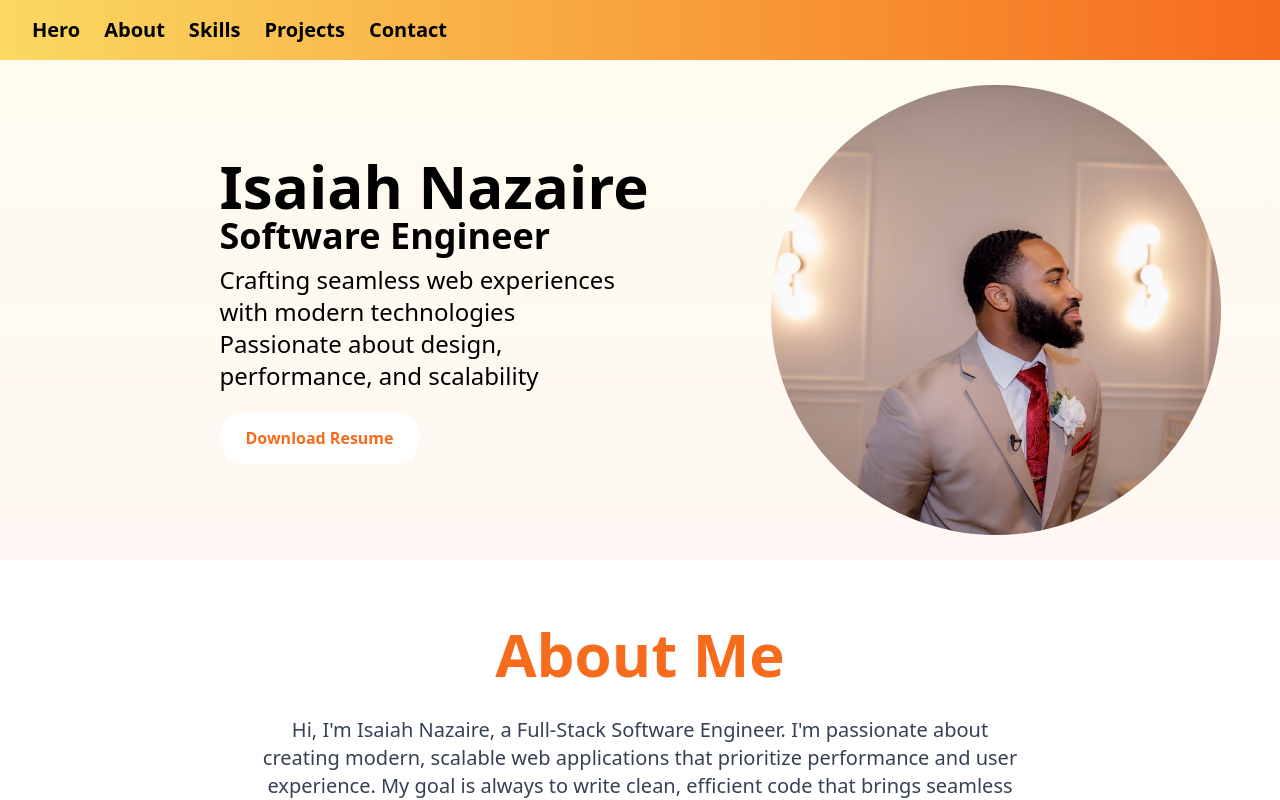
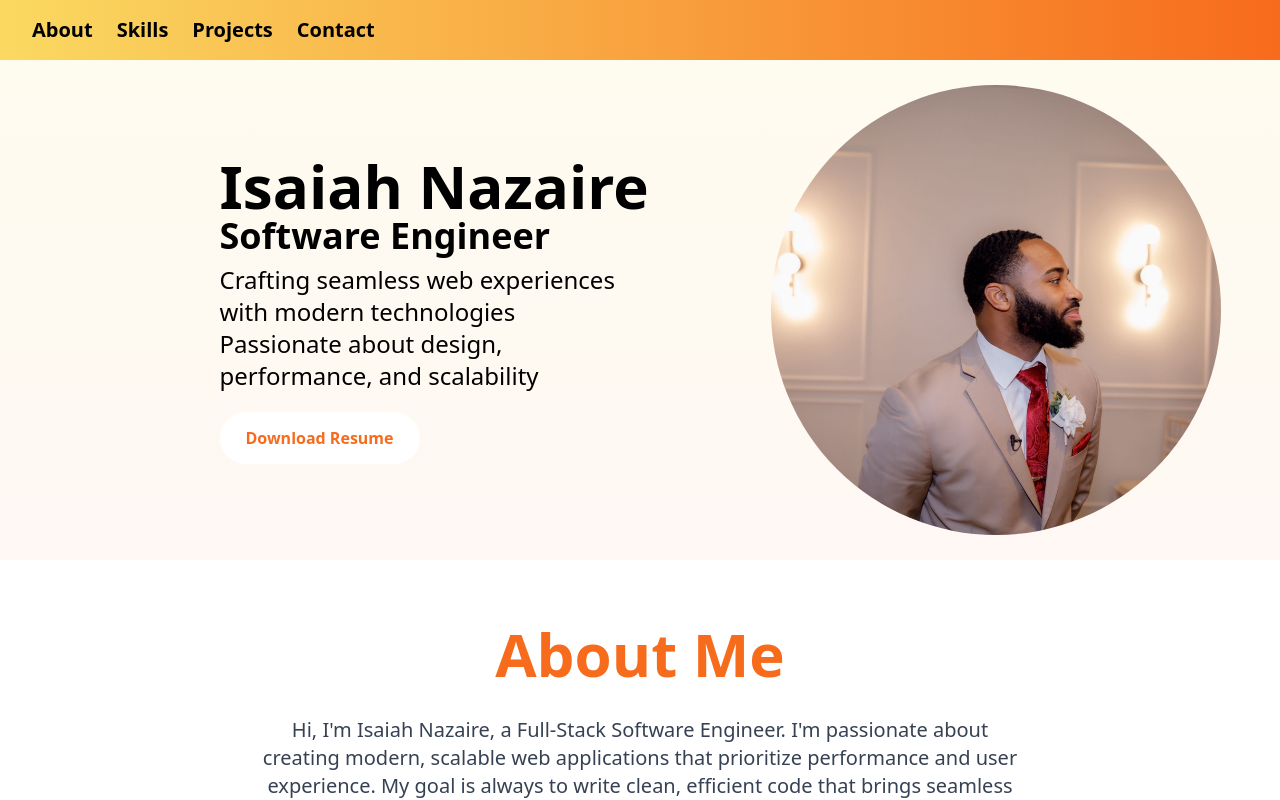
Before and after one commit to IsaiahJazz/interactive-resume, a Next.js app: page / in a window 1280 px wide. Shown: the top 800 px of the page. Built offline with nearby package versions, Linux system fonts and the light colour scheme.

Commit message:
removing hero from navbar

```diff
--- a/src/components/NavBar.tsx
+++ b/src/components/NavBar.tsx
@@ -4,12 +4,6 @@ const NavBar = () => {
   return (
     <nav className="bg-[linear-gradient(90deg,#FAD961,#F76B1C)] text-black py-4 px-8 flex justify-between sticky top-0 z-1">
       <div className="flex space-x-6">
-        <a
-          href="#hero"
-          className="font-semibold text-xl hover:text-white transition"
-        >
-          Hero
-        </a>
         <a
           href="#about"
           className="font-semibold text-xl hover:text-white transition"
```
